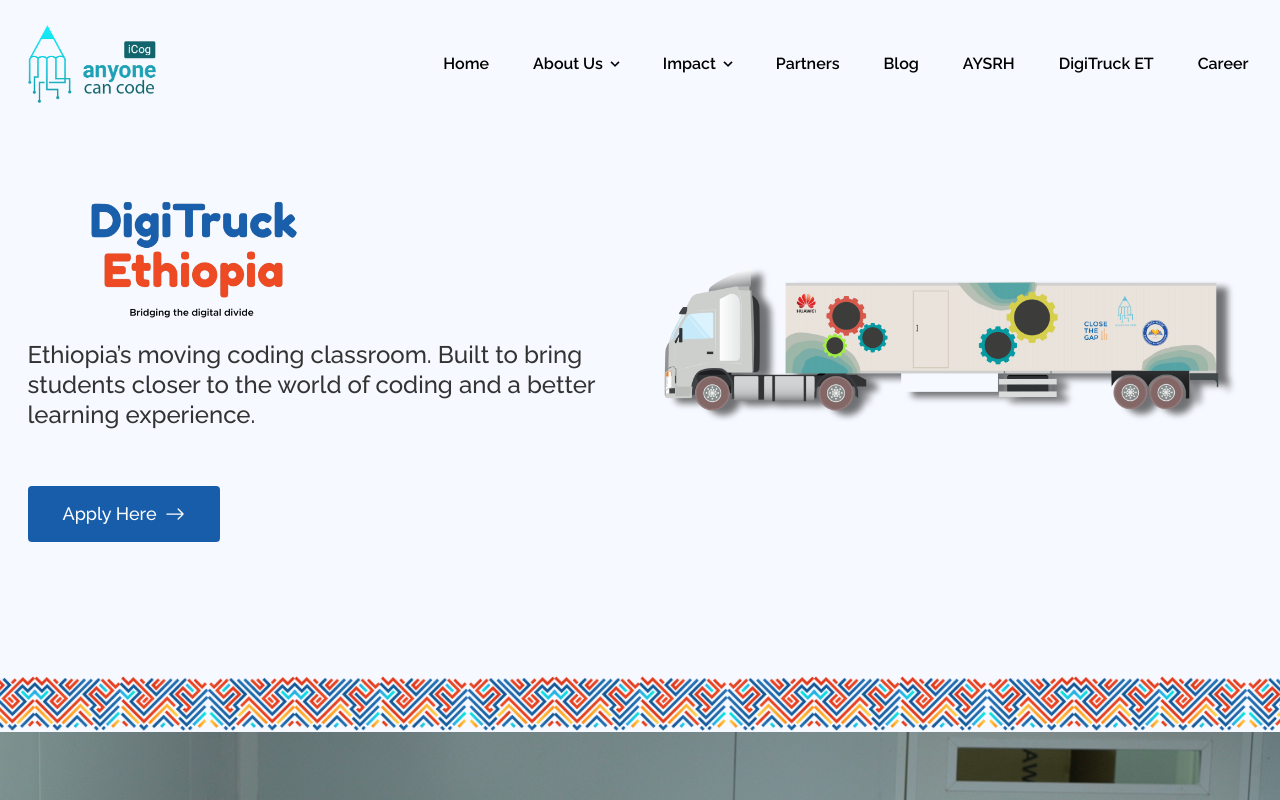
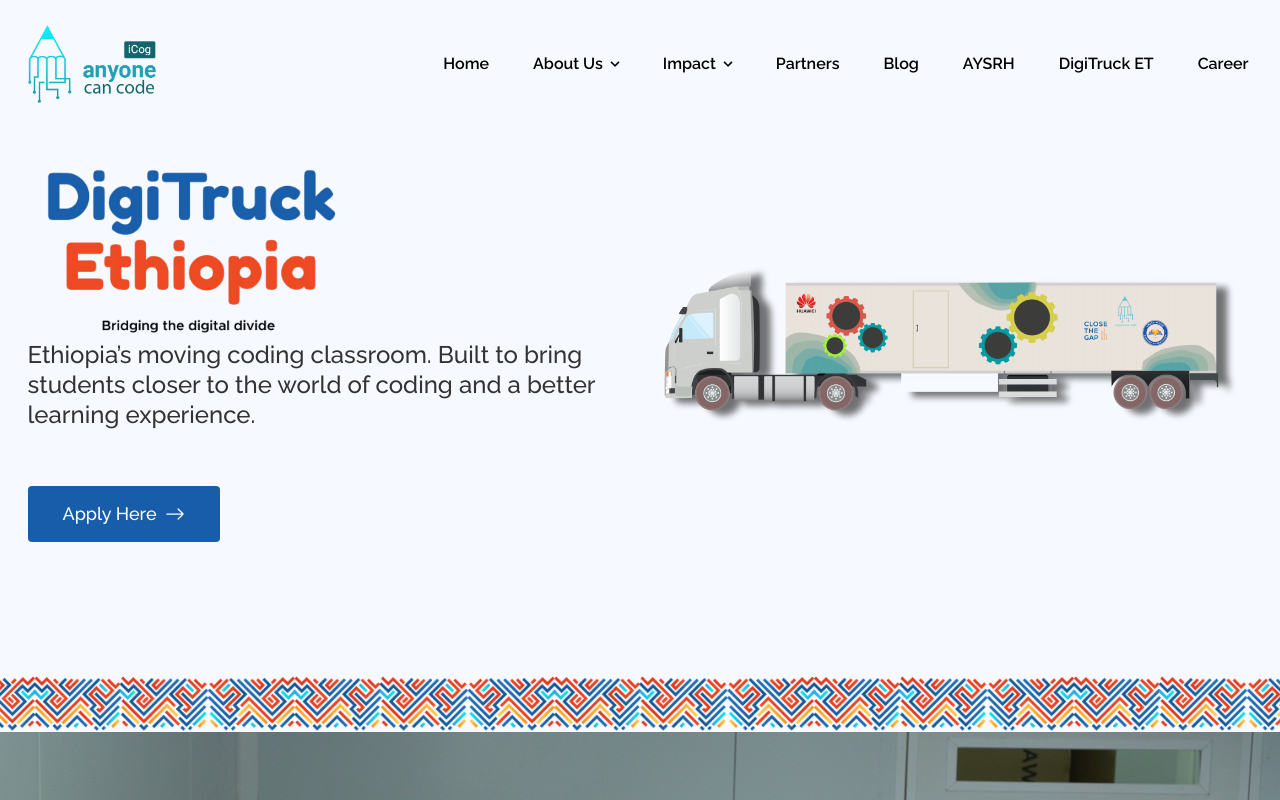
Before and after one commit to Admin-iCog-ACC/DigiTruckRegistration, a Next.js app: page / in a window 1280 px wide. Shown: the top 800 px of the page. Built offline with nearby package versions, Linux system fonts and the light colour scheme.

Commit message:
Update DigiTruckHome.js

```diff
--- a/components/DigiTruckHome.js
+++ b/components/DigiTruckHome.js
@@ -20,7 +20,7 @@
                       layout="fill"
                       objectFit="contain"
                       alt=""
-                      src="/logodg.png"
+                      src="/logodg1.png"
                     />
                   </div>
                 </div>
```
